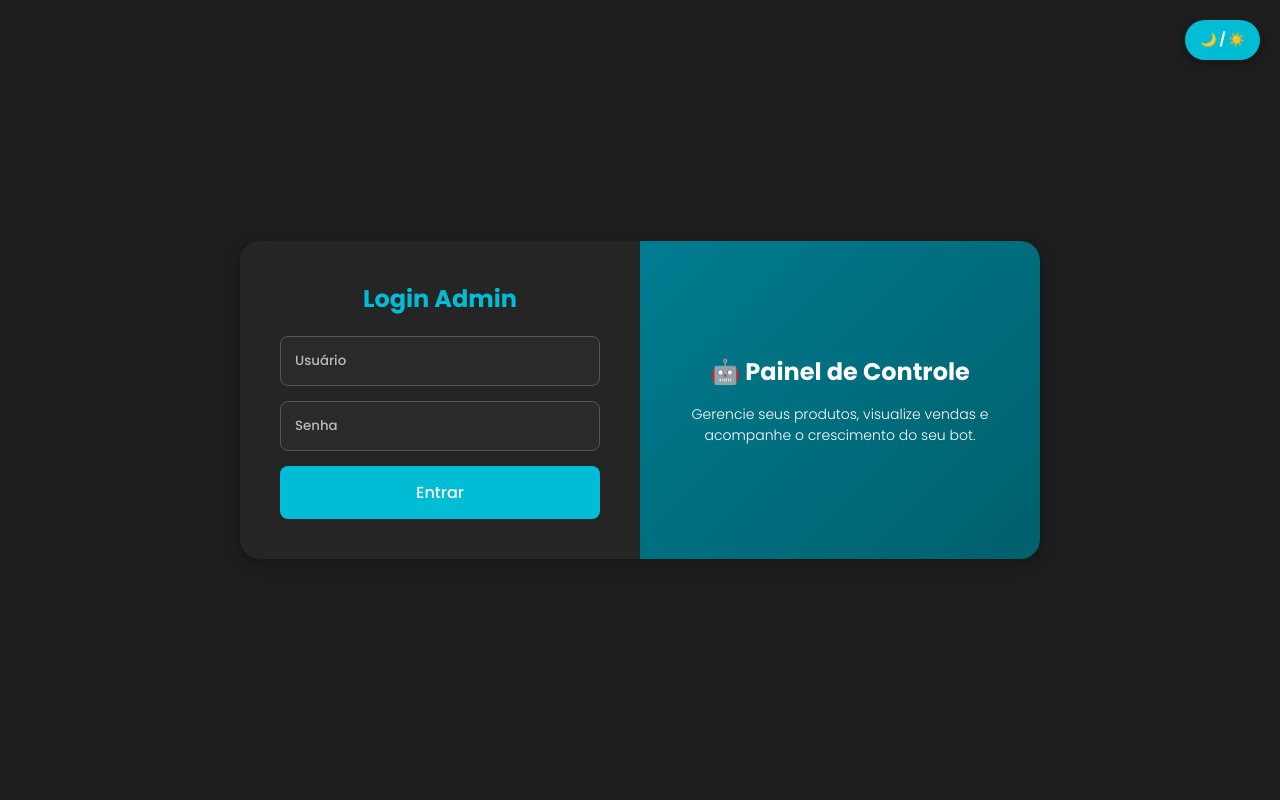
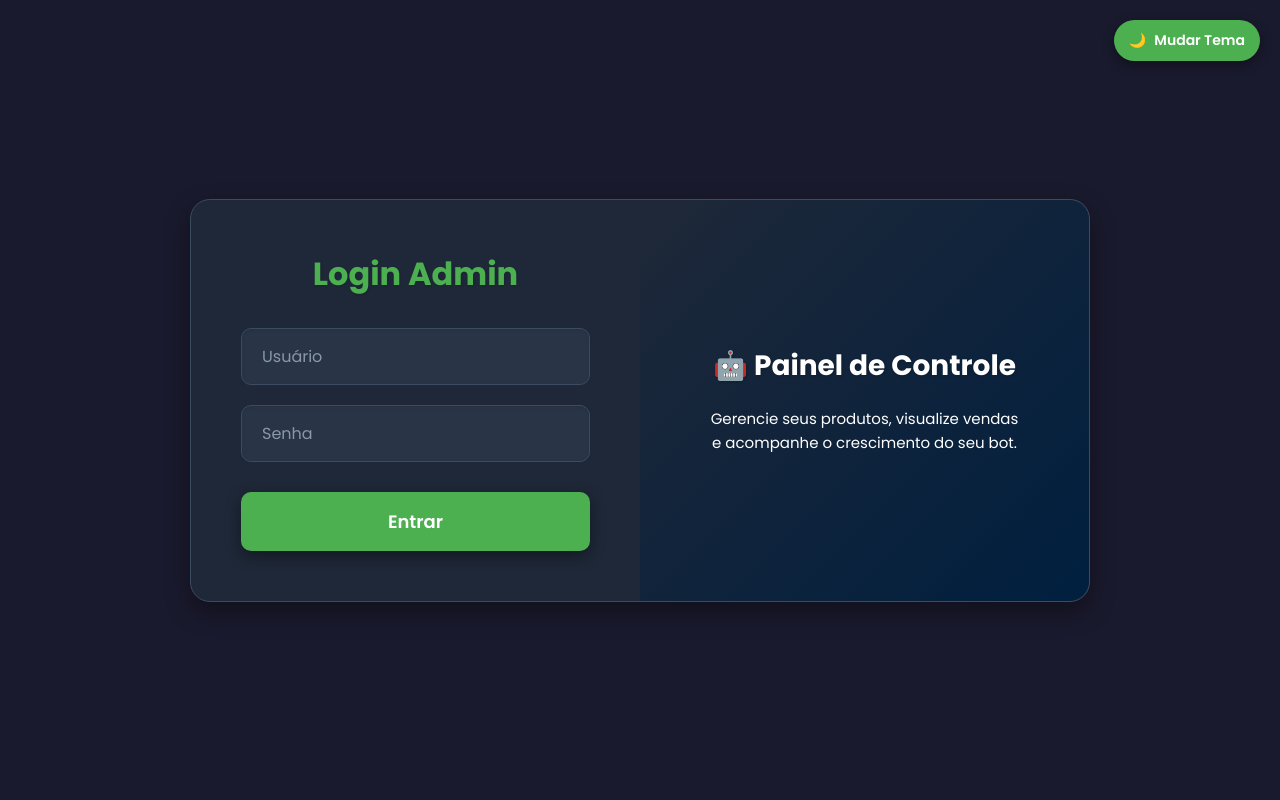
Before and after one commit to furaohost/Bot-TelegramSV, a Flask app: page /login in a window 1280 px wide. Run offline with Flask 3, Linux system fonts and the light colour scheme; some libraries are stand-ins or nearby versions.

Commit message:
Alteração do Login
Alteração do login

```diff
--- a/templates/login.html
+++ b/templates/login.html
@@ -3,40 +3,42 @@
 <head>
     <meta charset="UTF-8">
     <meta name="viewport" content="width=device-width, initial-scale=1.0">
-    <title>Login Admin</title>
-    <link href="https://fonts.googleapis.com/css2?family=Poppins:wght@300;500;700&display=swap" rel="stylesheet">
+    <title>Login Admin - Painel do Bot</title>
+    <link href="https://fonts.googleapis.com/css2?family=Poppins:wght@300;400;500;600;700&display=swap" rel="stylesheet">
     <style>
         /* Variáveis de Tema (Dark Mode padrão) */
         :root {
-            --bg-color: #1e1e1e;
-            --card-bg: #252525;
-            --text-color: white;
-            --text-secondary: #ccc;
-            --accent-color: #00bcd4;
-            --accent-hover: #0097a7;
-            --border-color: #555;
-            --input-bg: #2a2a2a;
-            --placeholder-color: #bbb;
-            --right-bg: linear-gradient(135deg, #007c91, #005f6b);
+            --bg-color: #1a1a2e; /* Fundo mais escuro */
+            --card-bg: #1f2838; /* Fundo do card mais integrado */
+            --text-color: #e0e0e0; /* Texto claro */
+            --text-secondary: #a0a0a0;
+            --accent-color: #4CAF50; /* Verde vibrante */
+            --accent-hover: #45a049;
+            --border-color: #3b4b60; /* Borda mais escura */
+            --input-bg: #293447; /* Input mais escuro */
+            --placeholder-color: #8899a6;
+            --right-bg: linear-gradient(135deg, #1f2838, #001f3f); /* Gradiente para o lado direito */
             --error-bg: #ff4d4f20;
             --error-text: #ff7875;
             --error-border: #ff4d4f;
+            --shadow-color: rgba(0, 0, 0, 0.4); /* Sombra mais intensa */
         }
         /* Tema Claro */
         .light-mode {
-            --bg-color: white;
-            --card-bg: #f4f7fa;
-            --text-color: #121212;
-            --text-secondary: #555;
-            --accent-color: #007c91;
-            --accent-hover: #005f6b;
-            --border-color: #ccc;
-            --input-bg: #ffffff;
-            --placeholder-color: #666;
-            --right-bg: linear-gradient(135deg, #00bcd4, #0097a7);
-            --error-bg: #ff4d4f20;
-            --error-text: #a8071a; /* Texto para erro em light mode */
-            --error-border: #ff4d4f;
+            --bg-color: #f0f2f5;
+            --card-bg: #ffffff;
+            --text-color: #333333;
+            --text-secondary: #666666;
+            --accent-color: #007bff; /* Azul clássico */
+            --accent-hover: #0056b3;
+            --border-color: #cccccc;
+            --input-bg: #f9f9f9;
+            --placeholder-color: #888888;
+            --right-bg: linear-gradient(135deg, #e6e9f0, #c4c7d0);
+            --error-bg: #ffe0e0;
+            --error-text: #d9534f;
+            --error-border: #d9534f;
+            --shadow-color: rgba(0, 0, 0, 0.15);
         }
 
         /* Estilos Gerais */
@@ -45,18 +47,19 @@
             margin: 0;
             padding: 0;
             font-family: 'Poppins', sans-serif;
-            transition: background 0.3s, color 0.3s; /* Adicionado para transição suave de tema */
+            transition: background 0.4s ease-in-out, color 0.4s ease-in-out, border-color 0.4s ease-in-out, box-shadow 0.4s ease-in-out;
         }
         body {
             height: 100vh;
             display: flex;
             align-items: center;
             justify-content: center;
-            flex-direction: column;
             background: var(--bg-color);
             color: var(--text-color);
-            position: relative; /* Para posicionar o botão de toggle */
+            position: relative;
+            overflow: hidden; /* Evita scroll desnecessário */
         }
+
         .toggle-btn {
             position: absolute;
             top: 20px;
@@ -67,78 +70,115 @@
             border-radius: 50px;
             cursor: pointer;
             color: white;
-            font-weight: bold;
-            box-shadow: 0 4px 10px rgba(0,0,0,0.3);
-            transition: background 0.3s, transform 0.2s;
+            font-weight: 600; /* Mais negrito */
+            box-shadow: 0 4px 12px var(--shadow-color); /* Sombra aprimorada */
+            transition: background 0.3s, transform 0.2s, box-shadow 0.3s;
+            display: flex;
+            align-items: center;
+            justify-content: center;
+            gap: 8px; /* Espaço entre ícone e texto */
+            font-size: 14px;
         }
         .toggle-btn:hover {
             background: var(--accent-hover);
-            transform: scale(1.05);
+            transform: translateY(-2px); /* Efeito sutil de levantar */
+            box-shadow: 0 6px 15px var(--shadow-color);
         }
         .container {
             display: flex;
-            max-width: 800px;
-            width: 90%; /* Mantido o 90% que estava na versão "Updated upstream" para mobile */
+            max-width: 900px; /* Aumentado para melhor visualização em desktop */
+            width: 90%;
             background: var(--card-bg);
-            box-shadow: 0 5px 15px rgba(0,0,0,0.3);
+            box-shadow: 0 10px 25px var(--shadow-color); /* Sombra mais proeminente */
             border-radius: 20px;
             overflow: hidden;
+            border: 1px solid var(--border-color); /* Borda sutil */
+            animation: fadeIn 1s ease-out; /* Animação de fade in */
         }
+
+        @keyframes fadeIn {
+            from { opacity: 0; transform: translateY(20px); }
+            to { opacity: 1; transform: translateY(0); }
+        }
+
         .left {
             flex: 1;
-            padding: 40px;
+            padding: 50px; /* Mais padding */
             display: flex;
             flex-direction: column;
             justify-content: center;
             align-items: center;
         }
         .left h2 {
-            margin-bottom: 20px;
+            margin-bottom: 30px; /* Mais espaço */
+            font-size: 32px; /* Maior título */
+            font-weight: 700;
             color: var(--accent-color);
+            text-shadow: 1px 1px 3px rgba(0,0,0,0.1);
         }
         .form-group {
             width: 100%;
-            margin-bottom: 15px;
+            margin-bottom: 20px; /* Mais espaço entre campos */
+            position: relative; /* Para ícones de input, se necessário */
         }
         .form-group input {
             width: 100%;
-            padding: 14px;
+            padding: 15px 20px; /* Mais padding interno */
             border: 1px solid var(--border-color);
-            border-radius: 8px;
+            border-radius: 10px; /* Cantos mais arredondados */
             background: var(--input-bg);
             color: var(--text-color);
             outline: none;
+            font-size: 16px;
+            box-shadow: inset 0 1px 3px rgba(0,0,0,0.1); /* Sombra interna */
+            transition: border-color 0.3s, box-shadow 0.3s;
+        }
+        .form-group input:focus {
+            border-color: var(--accent-color);
+            box-shadow: 0 0 0 3px rgba(76, 175, 80, 0.3); /* Anel de foco */
         }
         .form-group input::placeholder {
             color: var(--placeholder-color);
         }
         .btn {
             width: 100%;
-            padding: 14px;
+            padding: 16px;
             background-color: var(--accent-color);
             color: white;
             border: none;
-            border-radius: 8px;
+            border-radius: 10px; /* Cantos mais arredondados */
             cursor: pointer;
-            font-size: 16px; /* Adicionado do 'Updated upstream' */
-            font-weight: 500; /* Adicionado do 'Updated upstream' */
-            transition: background 0.3s;
+            font-size: 18px; /* Maior fonte */
+            font-weight: 600;
+            box-shadow: 0 5px 15px var(--shadow-color); /* Sombra no botão */
+            transition: background-color 0.3s ease-in-out, transform 0.2s, box-shadow 0.3s;
+            margin-top: 10px; /* Espaço acima do botão */
         }
         .btn:hover {
             background-color: var(--accent-hover);
+            transform: translateY(-2px); /* Efeito sutil de levantar */
+            box-shadow: 0 7px 20px var(--shadow-color);
         }
         /* Estilos para mensagens flash */
         .flash-message {
             width: 100%;
-            padding: 12px;
-            margin-bottom: 20px;
+            padding: 12px 15px;
+            margin-bottom: 25px; /* Mais espaço abaixo */
             border-radius: 8px;
             text-align: center;
             font-weight: 500;
             background-color: var(--error-bg);
             color: var(--error-text);
             border: 1px solid var(--error-border);
+            font-size: 14px;
+            animation: slideDown 0.5s ease-out; /* Animação para mensagens */
         }
+
+        @keyframes slideDown {
+            from { opacity: 0; transform: translateY(-10px); }
+            to { opacity: 1; transform: translateY(0); }
+        }
+
         .right {
             flex: 1;
             background: var(--right-bg);
@@ -147,31 +187,64 @@
             flex-direction: column;
             justify-content: center;
             align-items: center;
-            padding: 40px;
+            padding: 50px;
             text-align: center;
+            border-radius: 0 20px 20px 0; /* Apenas lado direito arredondado */
         }
         .right h3 {
-            font-size: 24px;
-            margin-bottom: 15px;
+            font-size: 28px; /* Maior título */
+            margin-bottom: 20px;
+            font-weight: 700;
+            text-shadow: 1px 1px 3px rgba(0,0,0,0.2);
         }
         .right p {
-            font-size: 14px;
-            font-weight: 300;
-            max-width: 300px;
+            font-size: 15px; /* Levemente maior */
+            font-weight: 400;
+            max-width: 320px;
+            line-height: 1.6;
         }
+
         /* Media query para telas menores (mobile) */
         @media (max-width: 768px) {
+            body {
+                padding: 20px; /* Padding no corpo para mobile */
+            }
             .container {
-                flex-direction: column; /* Coloca os elementos um abaixo do outro */
+                flex-direction: column;
+                width: 100%; /* Ocupa mais largura em mobile */
+                max-width: 400px; /* Limite para não ficar muito largo */
+                border-radius: 20px; /* Totalmente arredondado */
+            }
+            .left {
+                padding: 30px; /* Menos padding em mobile */
             }
             .right {
-                display: none; /* Esconde a parte direita em telas pequenas (conforme a sugestão do 'Updated upstream') */
+                display: none; /* Continua escondendo a parte direita em mobile */
+            }
+            .toggle-btn {
+                top: 10px;
+                right: 10px;
+                font-size: 12px;
+                padding: 8px 12px;
+            }
+            .left h2 {
+                font-size: 28px; /* Ajuste para mobile */
+            }
+            .form-group input {
+                padding: 12px 15px; /* Ajuste para mobile */
+                font-size: 15px;
+            }
+            .btn {
+                padding: 14px; /* Ajuste para mobile */
+                font-size: 16px;
             }
         }
     </style>
 </head>
 <body>
-<button class="toggle-btn" onclick="toggleTheme()">🌙 / ☀️</button>
+<button class="toggle-btn" onclick="toggleTheme()">
+    <span id="theme-icon">🌙</span> Mudar Tema
+</button>
 <div class="container">
     <div class="left">
         <h2>Login Admin</h2>
@@ -203,15 +276,23 @@
 <script>
     function toggleTheme() {
         const isLight = document.body.classList.toggle("light-mode");
-        // Salva a preferência do tema no localStorage
+        const themeIcon = document.getElementById('theme-icon');
+        if (isLight) {
+            themeIcon.textContent = '☀️';
+        } else {
+            themeIcon.textContent = '🌙';
+        }
         localStorage.setItem('theme', isLight ? 'light' : 'dark');
     }
 
-    // Aplica o tema salvo ao carregar a página
     document.addEventListener('DOMContentLoaded', () => {
         const savedTheme = localStorage.getItem('theme');
+        const themeIcon = document.getElementById('theme-icon');
         if (savedTheme === 'light') {
             document.body.classList.add('light-mode');
+            themeIcon.textContent = '☀️';
+        } else {
+            themeIcon.textContent = '🌙';
         }
     });
 </script>
```
